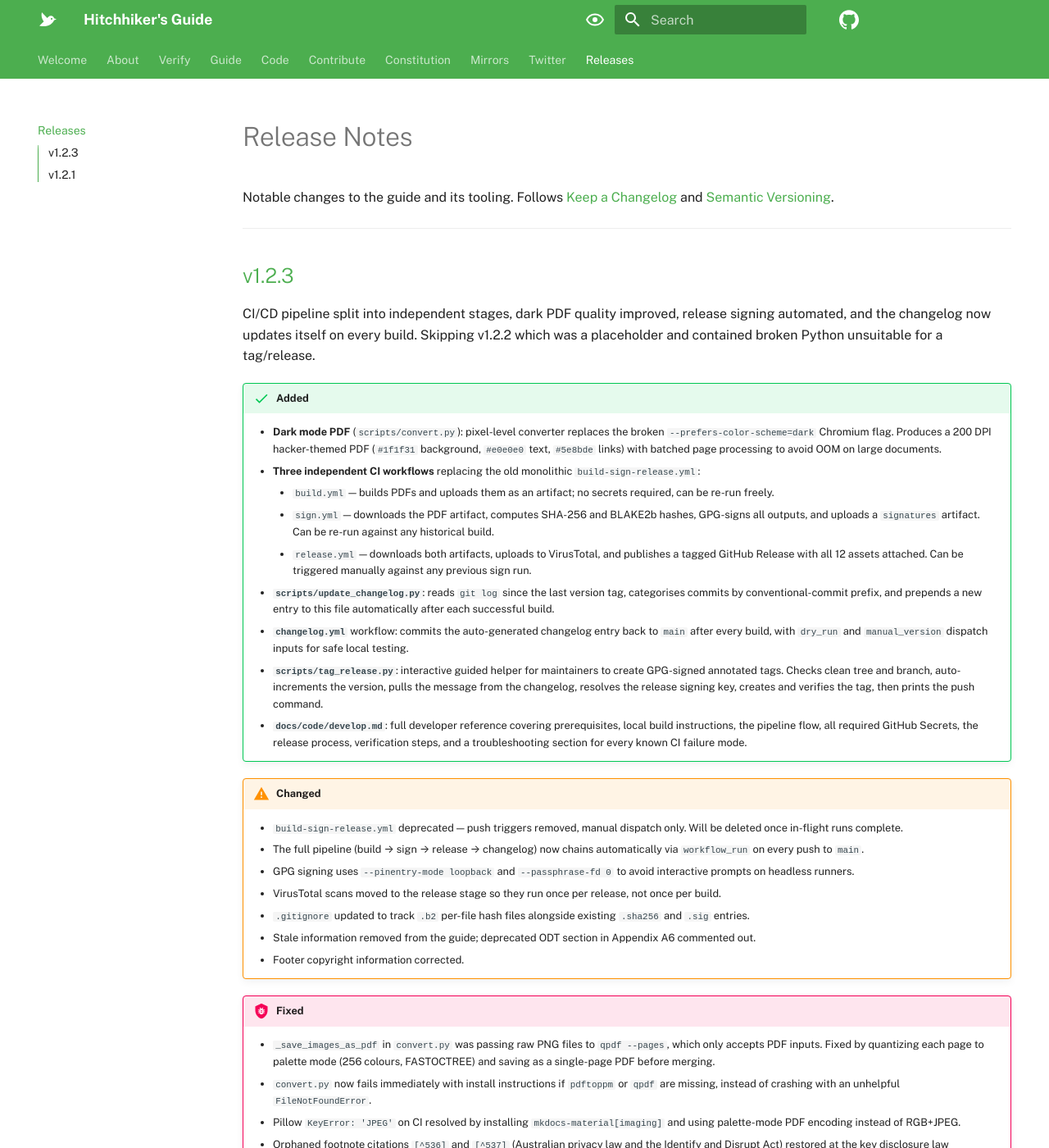
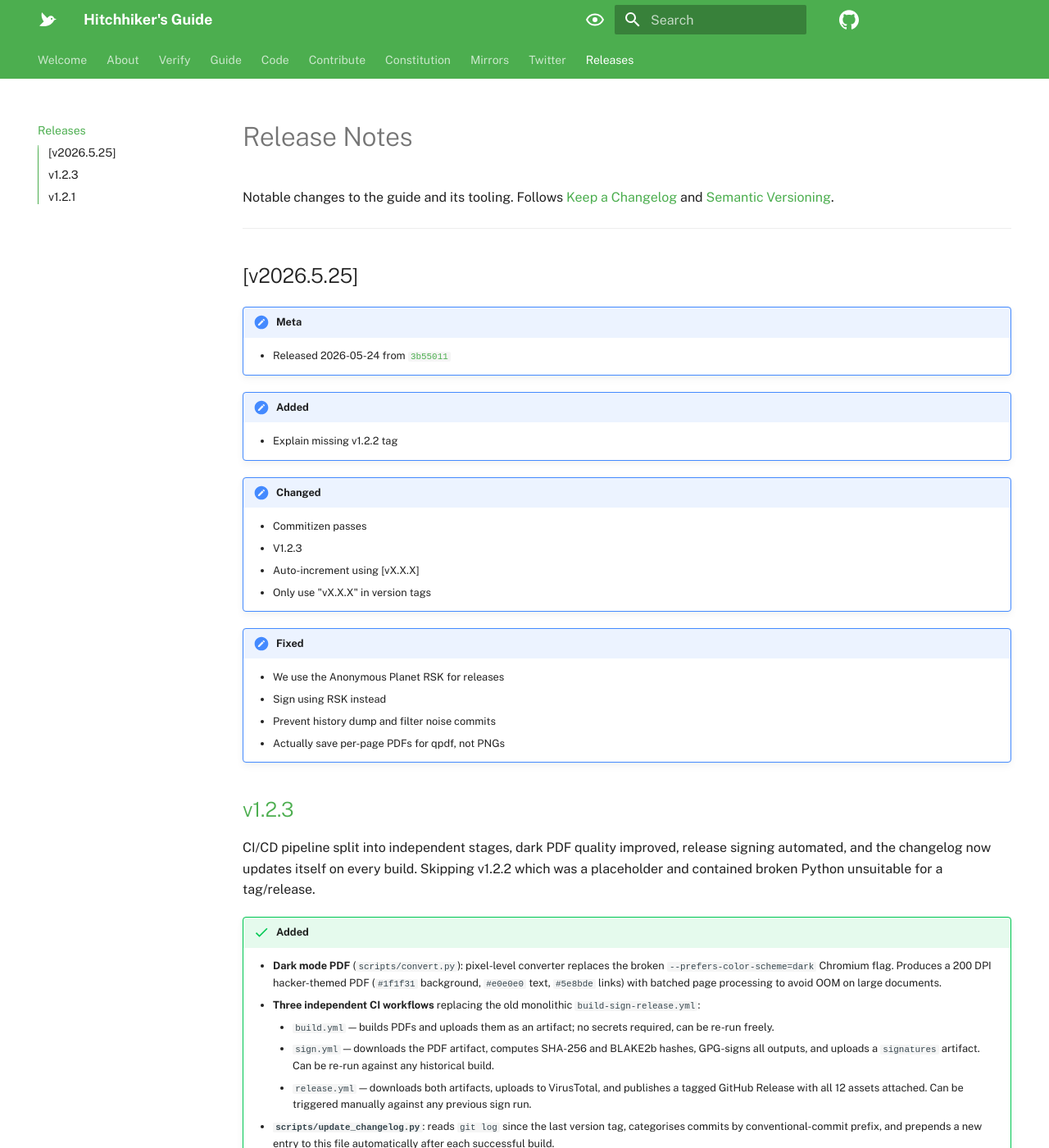
Before and after one commit to Anon-Planet/thgtoa, an MkDocs documentation site: the page built from docs/changelog/index.md, in a window 1280 px wide and 1400 px high. Shown: the whole window at 82% size. Built offline with MkDocs 1.6.1 and Material for MkDocs 9.7.7, drawn with Linux system fonts in a browser that asks for light colours; some web fonts are replaced; comment, search, counter and statistics services are not loaded.

Commit message:
docs: update changelog [skip ci]

```diff
--- a/docs/changelog/index.md
+++ b/docs/changelog/index.md
@@ -19,6 +19,30 @@ schema:
 Notable changes to the guide and its tooling. Follows [Keep a Changelog](https://keepachangelog.com/en/1.1.0/) and [Semantic Versioning](https://semver.org/spec/v2.0.0.html).
 
 ---
+
+## [v2026.5.25]
+
+!!! Note "Meta"
+
+    - Released 2026-05-24 from [`3b55011`](https://github.com/Anon-Planet/thgtoa/commit/3b550119a8f70129096774b3303278b50fed1529)
+
+!!! Note "Added"
+
+    - Explain missing v1.2.2 tag
+
+!!! Note "Changed"
+
+    - Commitizen passes
+    - V1.2.3
+    - Auto-increment using [vX.X.X]
+    - Only use "vX.X.X" in version tags
+
+!!! Note "Fixed"
+
+    - We use the Anonymous Planet RSK for releases
+    - Sign using RSK instead
+    - Prevent history dump and filter noise commits
+    - Actually save per-page PDFs for qpdf, not PNGs
 
 ## [v1.2.3]
 
```
